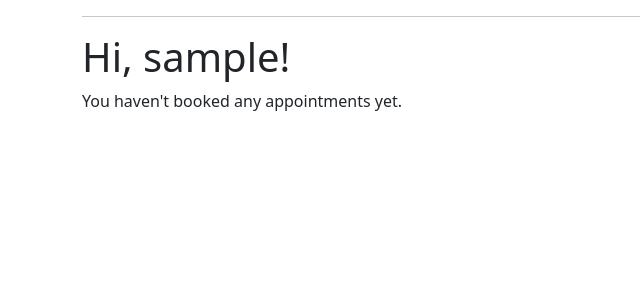
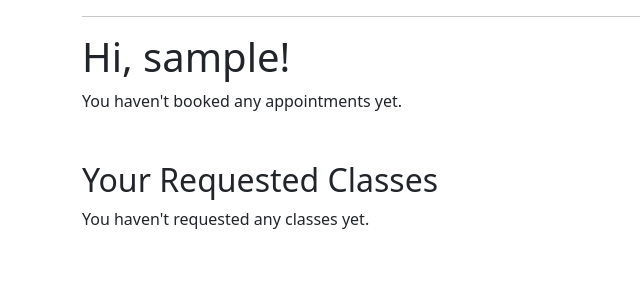
Before and after one commit to dimarcode/TeachMeUMB, a Flask app: page / in a window 1280 px wide. Shown: the part 56-356 px from the top of the page, without its empty margins (0-640 px from the left). Run offline with Flask 3, Linux system fonts and the light colour scheme; the visitor is signed in with stand-in values (Sample User, id 1); data comes from the database, SQL or seed files in the repository; data that the repository does not hold is empty.

Commit message:
lists requested classes on index.html

```diff
--- a/project/app/forms.py
+++ b/project/app/forms.py
@@ -89,13 +89,12 @@ class UpdateAppointmentForm(FlaskForm):
     submit = SubmitField("Update Appointment")
 
 class RequestClassForm(FlaskForm):
-    student_id = HiddenField("Student ID", validators=[DataRequired()])  # Hidden field to store student ID
     subject = SelectField('Subject', coerce=int, validators=[DataRequired()])
     submit = SubmitField('Request Class')
 
     def __init__(self, user_id, *args, **kwargs):
         super(RequestClassForm, self).__init__(*args, **kwargs)
-        # Query the subjects associated with the given user_id
+        # Populate the dropdown with subjects associated with the user
         self.subject.choices = [
             (subject.id, f"{subject.name} - {subject.topic}")
             for subject in db.session.query(Subject)
--- a/project/app/routes.py
+++ b/project/app/routes.py
@@ -28,10 +28,14 @@ def index():
     form = BookAppointmentForm()
     student_appointments = list(current_user.student_appointments)
     tutor_appointments = list(current_user.tutor_appointments)
+    requested_subjects = db.session.query(Subject).join(RequestedSubject).filter(
+        RequestedSubject.student_id == current_user.id
+    ).all()
     return render_template(
         'index.html',
         student_appointments=student_appointments,
         tutor_appointments=tutor_appointments,
+        requested_subjects=requested_subjects,
         form=form,
     )
 
@@ -353,6 +357,6 @@ def request_class():
             db.session.add(requested_subject)
             db.session.commit()
             flash("Your class request has been submitted successfully!", "success")
-        return redirect(url_for('explore'))
+        return redirect(url_for('index'))
 
     return render_template('request_class.html', title='Request Class', form=form)
--- a/project/app/templates/index.html
+++ b/project/app/templates/index.html
@@ -7,4 +7,19 @@
         {% else %}
             <p>You haven't booked any appointments yet.</p>
         {% endif %}
+        <!-- Requested Subjects Section -->
+        <div class="mt-5">
+            <h2>Your Requested Classes</h2>
+            {% if requested_subjects %}
+                <ul class="list-group">
+                    {% for subject in requested_subjects %}
+                        <li class="list-group-item">
+                            {{ subject.name }} - {{ subject.topic }}
+                        </li>
+                    {% endfor %}
+                </ul>
+            {% else %}
+                <p>You haven't requested any classes yet.</p>
+            {% endif %}
+        </div>
 {% endblock %}
--- a/project/app/templates/request_class.html
+++ b/project/app/templates/request_class.html
@@ -1,6 +1,8 @@
 {% extends "base.html" %}
 {% import 'bootstrap_wtf.html' as wtf %}
+
 {% block content %}
     <h1>Request a Class</h1>
     {{ wtf.quick_form(form) }}
+    <a href="{{ url_for('index') }}" class="btn btn-secondary">Cancel</a>
 {% endblock %}
```
